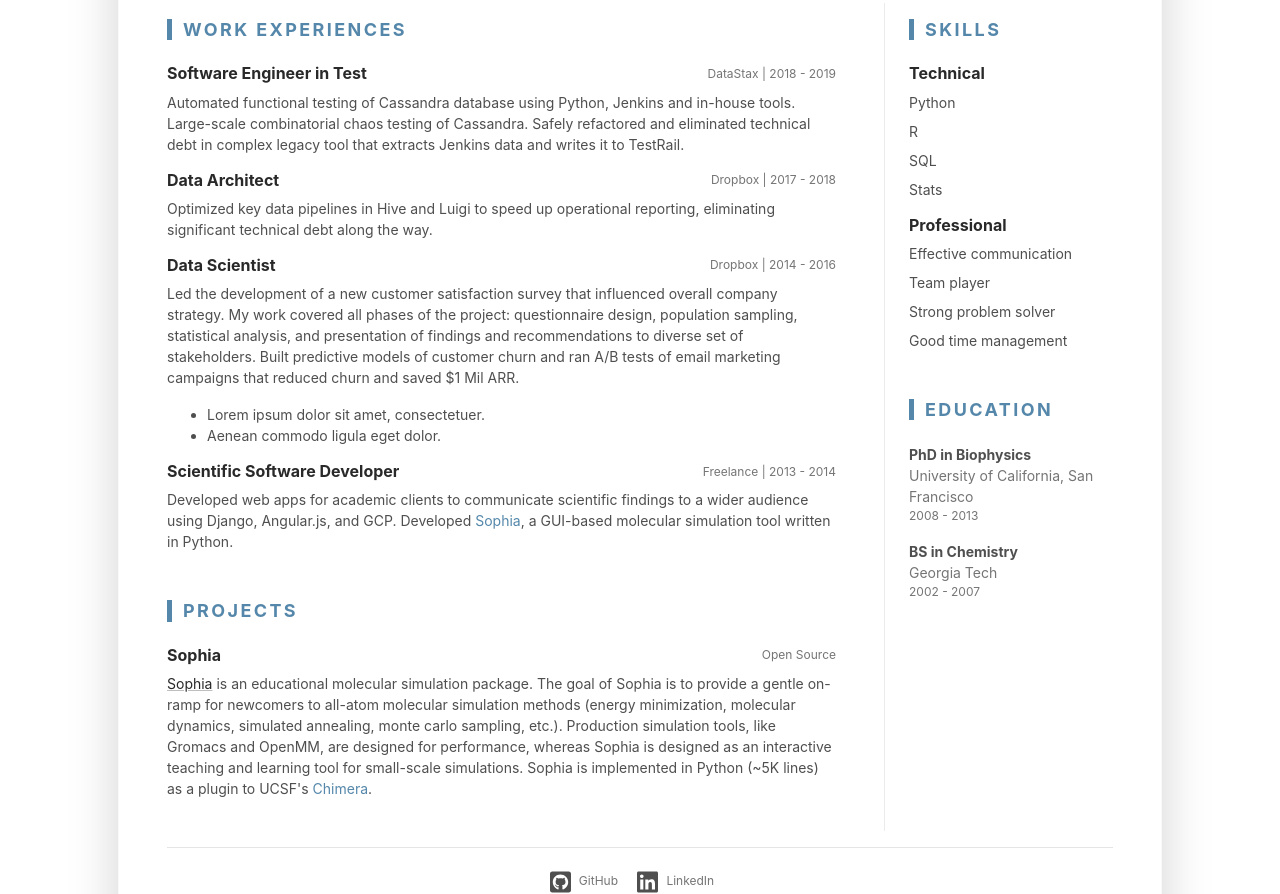
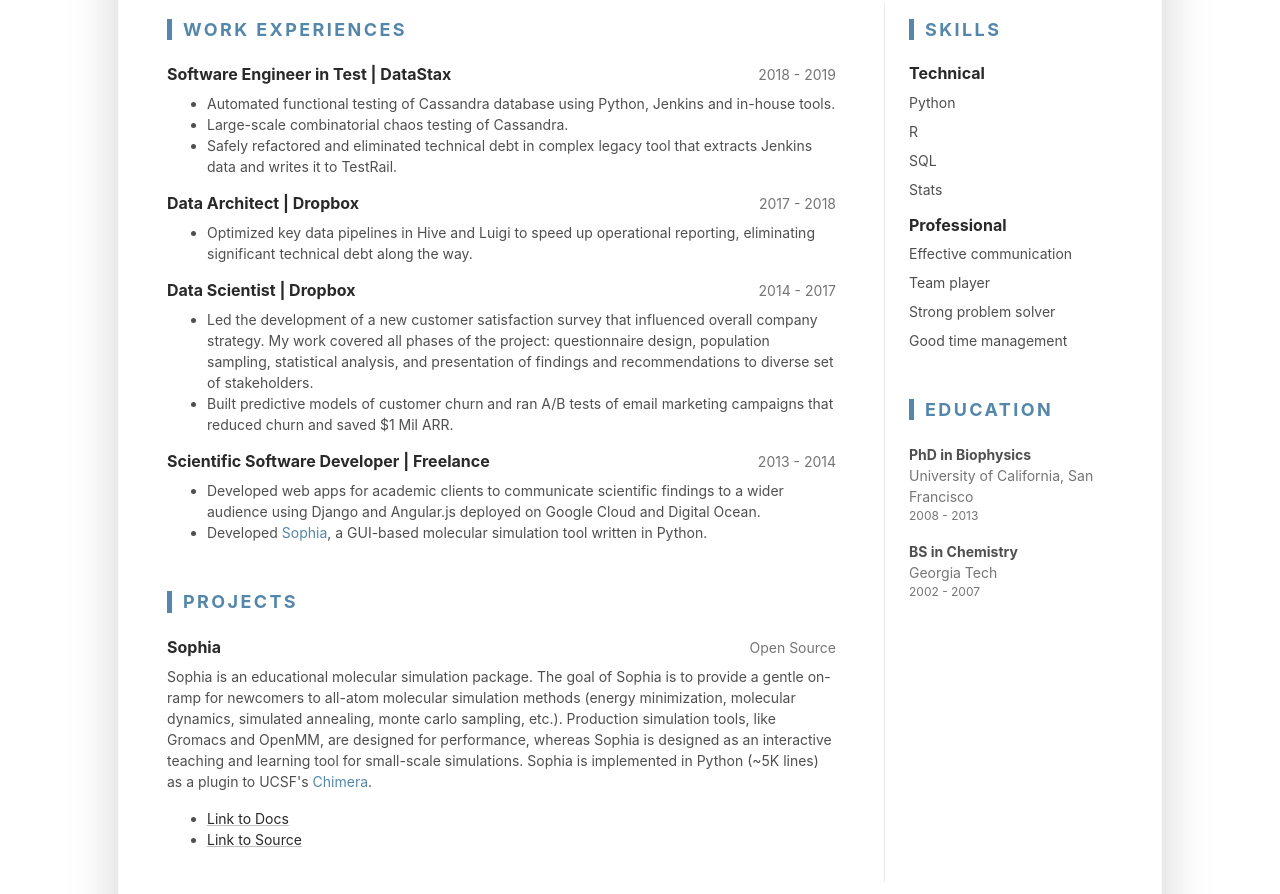
Before and after one commit to grollins/geoff-site, a plain HTML site: page index.html in a window 1280 px wide. Shown: the part 413-1307 px from the top of the page. Drawn offline with Linux system fonts and the light colour scheme.

Commit message:
Modify style for work exp

```diff
--- a/index.html
+++ b/index.html
@@ -32,7 +32,7 @@
 					<div class="row align-items-center">
 						<div class="resume-title col-12 col-md-6 col-lg-8 col-xl-9">
 							<h2 class="resume-name mb-0 text-uppercase">Geoff Rollins</h2>
-							<div class="resume-tagline mb-3 mb-md-0">Data Engineer</div>
+							<div class="resume-tagline mb-3 mb-md-0">Data Engineer | Data Scientist | Biophysics PhD</div>
 						</div><!--//resume-title-->
 						<div class="resume-contact col-12 col-md-6 col-lg-4 col-xl-3">
 							<ul class="list-unstyled mb-0">
@@ -61,46 +61,54 @@
 								<h3 class="text-uppercase resume-section-heading mb-4">Work Experiences</h3>
 								<div class="item mb-3">
 									<div class="item-heading row align-items-center mb-2">
-										<h4 class="item-title col-12 col-md-6 col-lg-8 mb-2 mb-md-0">Software Engineer in Test</h4>
-										<div class="item-meta col-12 col-md-6 col-lg-4 text-muted text-left text-md-right">DataStax | 2018 - 2019</div>
+										<h4 class="item-title col-12 col-md-6 col-lg-8 mb-2 mb-md-0">Software Engineer in Test | DataStax</h4>
+										<div class="item-meta col-12 col-md-6 col-lg-4 text-muted text-left text-md-right">2018 - 2019</div>
 
 									</div>
 									<div class="item-content">
-										<p>Automated functional testing of Cassandra database using Python, Jenkins and in-house tools. Large-scale combinatorial chaos testing of Cassandra. Safely refactored and eliminated technical debt in complex legacy tool that extracts Jenkins data and writes it to TestRail.</p>
+										<ul class="resume-list">
+											<li>Automated functional testing of Cassandra database using Python, Jenkins and in-house tools.</li>
+											<li>Large-scale combinatorial chaos testing of Cassandra.</li>
+											<li>Safely refactored and eliminated technical debt in complex legacy tool that extracts Jenkins data and writes it to TestRail.</li>
+										</ul>
 									</div>
 								</div><!--//item-->
 								<div class="item mb-3">
 									<div class="item-heading row align-items-center mb-2">
-										<h4 class="item-title col-12 col-md-6 col-lg-8 mb-2 mb-md-0">Data Architect</h4>
-										<div class="item-meta col-12 col-md-6 col-lg-4 text-muted text-left text-md-right">Dropbox | 2017 - 2018</div>
+										<h4 class="item-title col-12 col-md-6 col-lg-8 mb-2 mb-md-0">Data Architect | Dropbox</h4>
+										<div class="item-meta col-12 col-md-6 col-lg-4 text-muted text-left text-md-right">2017 - 2018</div>
 
 									</div>
 									<div class="item-content">
-										<p>Optimized key data pipelines in Hive and Luigi to speed up operational reporting, eliminating significant technical debt along the way.</p>
+										<ul class="resume-list">
+											<li>Optimized key data pipelines in Hive and Luigi to speed up operational reporting, eliminating significant technical debt along the way.</li>
+										</ul>
 									</div>
 								</div><!--//item-->
 								<div class="item mb-3">
 									<div class="item-heading row align-items-center mb-2">
-										<h4 class="item-title col-12 col-md-6 col-lg-8 mb-2 mb-md-0">Data Scientist</h4>
-										<div class="item-meta col-12 col-md-6 col-lg-4 text-muted text-left text-md-right">Dropbox | 2014 - 2016</div>
+										<h4 class="item-title col-12 col-md-6 col-lg-8 mb-2 mb-md-0">Data Scientist | Dropbox</h4>
+										<div class="item-meta col-12 col-md-6 col-lg-4 text-muted text-left text-md-right">2014 - 2017</div>
 
 									</div>
 									<div class="item-content">
-										<p>Led the development of a new customer satisfaction survey that influenced overall company strategy. My work covered all phases of the project: questionnaire design, population sampling, statistical analysis, and presentation of findings and recommendations to diverse set of stakeholders. Built predictive models of customer churn and ran A/B tests of email marketing campaigns that reduced churn and saved $1 Mil ARR.</p>
 										<ul class="resume-list">
-											<li>Lorem ipsum dolor sit amet, consectetuer.</li>
-											<li>Aenean commodo ligula eget dolor.</li>
+											<li>Led the development of a new customer satisfaction survey that influenced overall company strategy. My work covered all phases of the project: questionnaire design, population sampling, statistical analysis, and presentation of findings and recommendations to diverse set of stakeholders.</li>
+											<li>Built predictive models of customer churn and ran A/B tests of email marketing campaigns that reduced churn and saved $1 Mil ARR.</li>
 										</ul>
 									</div>
 								</div><!--//item-->
 								<div class="item">
 									<div class="item-heading row align-items-center mb-2">
-										<h4 class="item-title col-12 col-md-6 col-lg-8 mb-2 mb-md-0">Scientific Software Developer</h4>
-										<div class="item-meta col-12 col-md-6 col-lg-4 text-muted text-left text-md-right">Freelance | 2013 - 2014</div>
+										<h4 class="item-title col-12 col-md-6 col-lg-8 mb-2 mb-md-0">Scientific Software Developer | Freelance</h4>
+										<div class="item-meta col-12 col-md-6 col-lg-4 text-muted text-left text-md-right">2013 - 2014</div>
 
 									</div>
 									<div class="item-content">
-										<p>Developed web apps for academic clients to communicate scientific findings to a wider audience using Django, Angular.js, and GCP. Developed <a href="https://sophia-web.appspot.com/">Sophia</a>, a GUI-based molecular simulation tool written in Python.</p>
+										<ul class="resume-list">
+											<li>Developed web apps for academic clients to communicate scientific findings to a wider audience using Django and Angular.js deployed on Google Cloud and Digital Ocean.</li>
+											<li>Developed <a href="https://sophia-web.appspot.com/">Sophia</a>, a GUI-based molecular simulation tool written in Python.</li>
+										</ul>
 									</div>
 								</div><!--//item-->
 
@@ -116,9 +124,11 @@
 
 									</div>
 									<div class="item-content">
-										<p><a href="https://sophia-web.appspot.com/" class="theme-link">Sophia</a> is an educational molecular simulation package. The goal of Sophia is to provide a gentle on-ramp for newcomers to all-atom molecular simulation methods (energy minimization, molecular dynamics, simulated annealing, monte carlo sampling, etc.). Production simulation tools, like Gromacs and OpenMM, are designed for performance, whereas Sophia is designed as an interactive teaching and learning tool for small-scale simulations. Sophia is implemented in Python (~5K lines) as a plugin to UCSF's <a href="https://www.cgl.ucsf.edu/chimera/">Chimera</a>.</p>
-
-
+										<p>Sophia is an educational molecular simulation package. The goal of Sophia is to provide a gentle on-ramp for newcomers to all-atom molecular simulation methods (energy minimization, molecular dynamics, simulated annealing, monte carlo sampling, etc.). Production simulation tools, like Gromacs and OpenMM, are designed for performance, whereas Sophia is designed as an interactive teaching and learning tool for small-scale simulations. Sophia is implemented in Python (~5K lines) as a plugin to UCSF's <a href="https://www.cgl.ucsf.edu/chimera/">Chimera</a>.</p>
+										<ul class="resume-list">
+											<li><a href="https://sophia-web.appspot.com/" class="theme-link">Link to Docs</a></li>
+											<li><a href="https://bitbucket.org/grollins/sophia/src/master/" class="theme-link">Link to Source</a></li>
+										</ul>
 									</div>
 								</div><!--//item-->
 							</section><!--//project-section-->
```
Also changed, not shown: assets/css/devresume.css.
